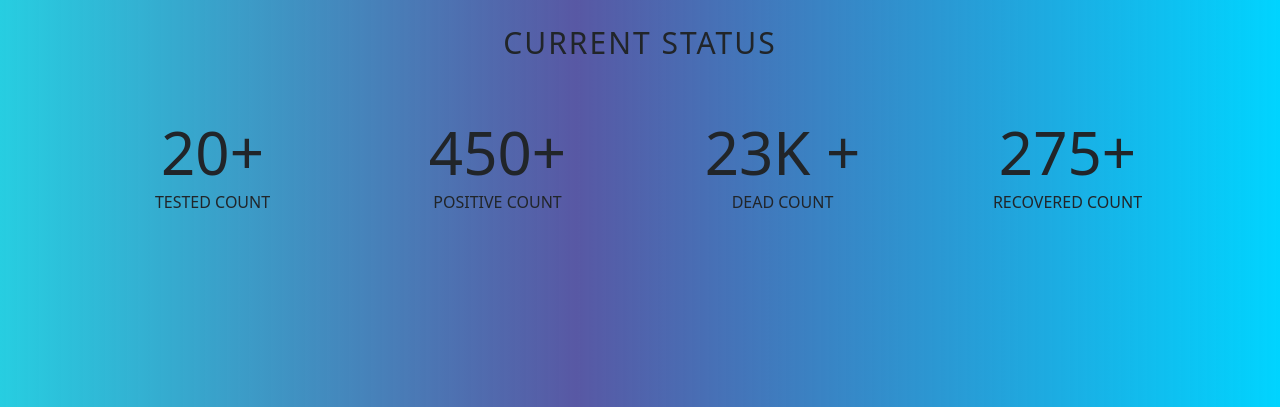
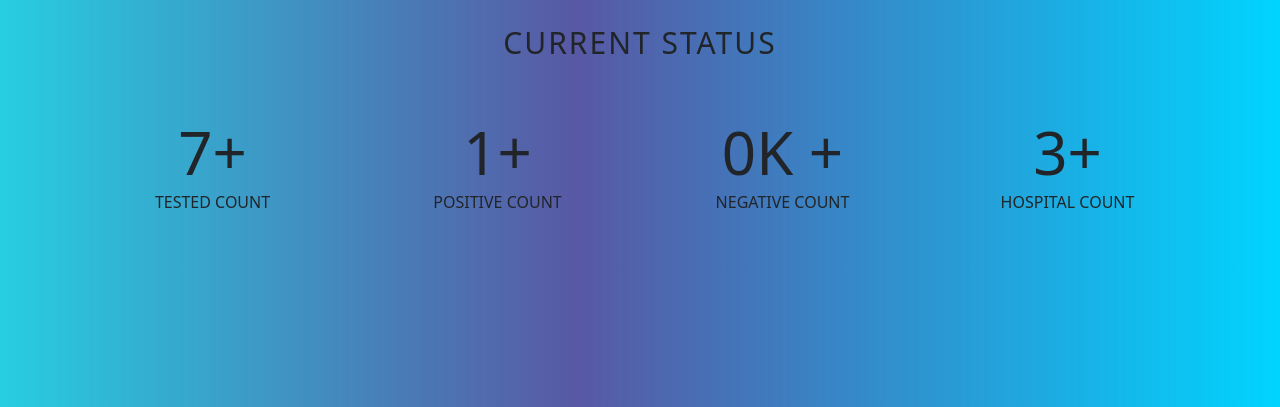
Before and after one commit to swebreza/covidpatientdb, a PHP site: page / in a window 1280 px wide. Shown: the part 80-487 px from the top of the page. Run offline with PHP 8.4, Linux system fonts and the light colour scheme; data comes from the database, SQL or seed files in the repository; some web fonts are replaced.

Commit message:
Updated Counter

```diff
--- /dev/null
+++ b/count.php
@@ -0,0 +1,119 @@
+ <!-- Start: Incrementing Animation -->
+ <script src="./assets/js/script.min.js?h=eb1f68cfb4a8e6bfebef5f9dbf486544"></script> <?php include './assets/scripts/scripts.html'; ?>
+ <section data-aos="fade-up" data-aos-duration="400" data-aos-once="true" class="font-dark">
+  <div class="container">
+   <h3 data-aos="fade-up" data-aos-duration="400" data-aos-delay="200" data-aos-once="true" class="text-center all-capital p-4" style="font-size: 30px;font-weight: 300;line-height: 38px;letter-spacing: 2px;">
+    Current Status</h3>
+   <div class="row row-cols-1 row-cols-sm-1 row-cols-md-2 row-cols-lg-4 row-cols-xl-4 row-cols-xxl-4" data-aos="fade-up" data-aos-duration="800" data-aos-delay="150" data-aos-once="true" style="padding-top: 20px;padding-bottom: 40px;">
+    <div class="col">
+     <div><span class="Justify-Flex-Center purecounter counter-font count plus" data-purecounter-start="0" data-purecounter-end="20" data-purecounter-duration="2">
+       <?php
+       // if (isset($_POST['pid'])) {
+       $server = 'localhost';
+       $user = "root";
+       $password = "";
+       $conn = mysqli_connect($server, $user, $password, 'covid_patient');
+       if (!$conn) {
+        die("connection to this database failed due to" . mysqli_connect_error());
+       }
+       $sql = "SELECT COUNT(*) AS Count FROM `patient`;";
+       $result = mysqli_query($conn, $sql);
+       if ($result->num_rows <= 0) {
+        echo '<tr class="warning no-result">
+            <td colspan="12"><i class="fa fa-warning"></i> No Result !!!</td>
+          </tr>';
+       } else {
+        while ($row = $result->fetch_assoc()) {
+         echo '
+                  <tr>
+                    <td>' . $row["Count"] . '</td>';
+        }
+       }
+       ?> </span>
+      <p class="text-center text-uppercase">Tested Count<br></p>
+     </div>
+    </div>
+    <div class="col">
+     <div><span class="Justify-Flex-Center purecounter counter-font plus" data-purecounter-start="0" data-purecounter-end="450" data-purecounter-duration="1">
+       <?php
+       $server = 'localhost';
+       $user = "root";
+       $password = "";
+       $conn = mysqli_connect($server, $user, $password, 'covid_patient');
+       if (!$conn) {
+        die("connection to this database failed due to" . mysqli_connect_error());
+       }
+       $sql = "SELECT COUNT(status) AS Count FROM `report` where status='positive';";
+       $result = mysqli_query($conn, $sql);
+       if ($result->num_rows <= 0) {
+        echo '<tr class="warning no-result">
+            <td colspan="12"><i class="fa fa-warning"></i> No Result !!!</td>
+          </tr>';
+       } else {
+        while ($row = $result->fetch_assoc()) {
+         echo '
+                  <tr>
+                    <td>' . $row["Count"] . '</td>';
+        }
+       }
+       ?></span>
+      <p class="text-center text-uppercase">Positive Count<br></p>
+     </div>
+    </div>
+    <div class="col">
+     <div><span class="Justify-Flex-Center purecounter counter-font plus-k" data-purecounter-start="0" data-purecounter-end="23" data-purecounter-duration="1">
+       <?php
+       $server = 'localhost';
+       $user = "root";
+       $password = "";
+       $conn = mysqli_connect($server, $user, $password, 'covid_patient');
+       if (!$conn) {
+        die("connection to this database failed due to" . mysqli_connect_error());
+       }
+       $sql = "SELECT COUNT(status) AS Count FROM `report` where status='negative';";
+       $result = mysqli_query($conn, $sql);
+       if ($result->num_rows <= 0) {
+        echo '<tr class="warning no-result">
+            <td colspan="12"><i class="fa fa-warning"></i> No Result !!!</td>
+          </tr>';
+       } else {
+        while ($row = $result->fetch_assoc()) {
+         echo '
+                  <tr>
+                    <td>' . $row["Count"] . '</td>';
+        }
+       }
+       ?></span>
+      <p class="text-center text-uppercase">Negative Count<br></p>
+     </div>
+    </div>
+    <div class="col">
+     <div><span class="Justify-Flex-Center purecounter counter-font plus" data-purecounter-start="0" data-purecounter-end="275" data-purecounter-duration="1">
+       <?php
+       $server = 'localhost';
+       $user = "root";
+       $password = "";
+       $conn = mysqli_connect($server, $user, $password, 'covid_patient');
+       if (!$conn) {
+        die("connection to this database failed due to" . mysqli_connect_error());
+       }
+       $sql = "SELECT COUNT(*) AS Count FROM `hospital` ;";
+       $result = mysqli_query($conn, $sql);
+       if ($result->num_rows <= 0) {
+        echo '<tr class="warning no-result">
+            <td colspan="12"><i class="fa fa-warning"></i> No Result !!!</td>
+          </tr>';
+       } else {
+        while ($row = $result->fetch_assoc()) {
+         echo '
+                  <tr>
+                    <td>' . $row["Count"] . '</td>';
+        }
+       }
+       ?></span>
+      <p class="text-center text-uppercase">Hospital Count<br></p>
+     </div>
+    </div>
+   </div>
+  </div>
+ </section><!-- End: Incrementing Animation -->
--- a/index.php
+++ b/index.php
@@ -5,7 +5,7 @@
   <meta charset="utf-8">
   <meta name="viewport" content="width=device-width, initial-scale=1.0, shrink-to-fit=no">
   <title>Index</title>
-  <?php include './assets/scripts/scripts.html'; ?>
+
 </head>
 
 <body>
@@ -25,39 +25,11 @@
       </div>
     </div>
   </nav><!-- End: Navigation Clean -->
-  <!-- Start: Incrementing Animation -->
-  <section data-aos="fade-up" data-aos-duration="400" data-aos-once="true" class="font-dark">
-    <div class="container">
-      <h3 data-aos="fade-up" data-aos-duration="400" data-aos-delay="200" data-aos-once="true" class="text-center all-capital p-4" style="font-size: 30px;font-weight: 300;line-height: 38px;letter-spacing: 2px;">
-        Current Status</h3>
-      <div class="row row-cols-1 row-cols-sm-1 row-cols-md-2 row-cols-lg-4 row-cols-xl-4 row-cols-xxl-4" data-aos="fade-up" data-aos-duration="800" data-aos-delay="150" data-aos-once="true" style="padding-top: 20px;padding-bottom: 40px;">
-        <div class="col">
-          <div><span class="Justify-Flex-Center purecounter counter-font count plus" data-purecounter-start="0" data-purecounter-end="20" data-purecounter-duration="2">20</span>
-            <p class="text-center text-uppercase">Tested Count<br></p>
-          </div>
-        </div>
-        <div class="col">
-          <div><span class="Justify-Flex-Center purecounter counter-font plus" data-purecounter-start="0" data-purecounter-end="450" data-purecounter-duration="1">450</span>
-            <p class="text-center text-uppercase">Positive Count<br></p>
-          </div>
-        </div>
-        <div class="col">
-          <div><span class="Justify-Flex-Center purecounter counter-font plus-k" data-purecounter-start="0" data-purecounter-end="23" data-purecounter-duration="1">23</span>
-            <p class="text-center text-uppercase">Dead Count<br></p>
-          </div>
-        </div>
-        <div class="col">
-          <div><span class="Justify-Flex-Center purecounter counter-font plus" data-purecounter-start="0" data-purecounter-end="275" data-purecounter-duration="1">275</span>
-            <p class="text-center text-uppercase">Recovered Count<br></p>
-          </div>
-        </div>
-      </div>
-    </div>
-  </section>
+  <?php include './count.php'; ?>
   <!-- End: Incrementing Animation -->
 
 
-  <script src="./assets/js/script.min.js?h=eb1f68cfb4a8e6bfebef5f9dbf486544"></script>
+
 
 </body>
 
```
Also changed, not shown: dashboard.php (+3 -30 lines).
